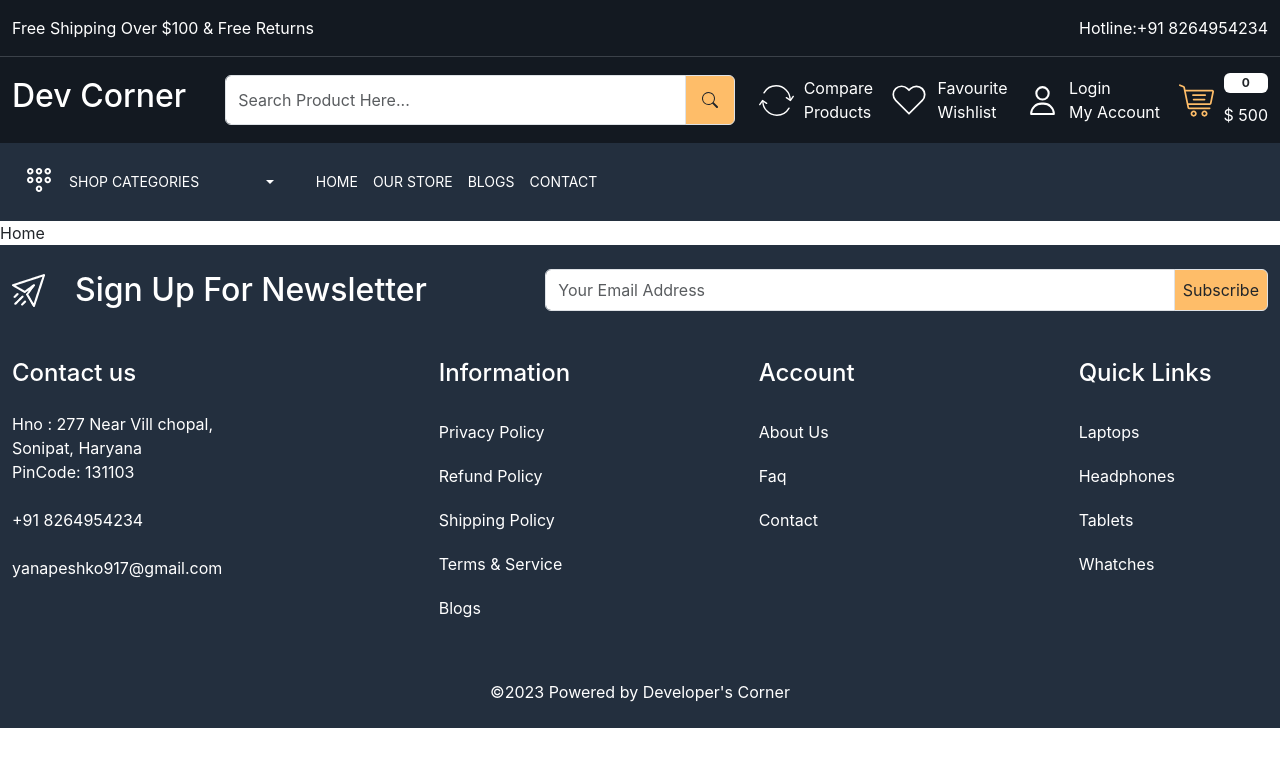
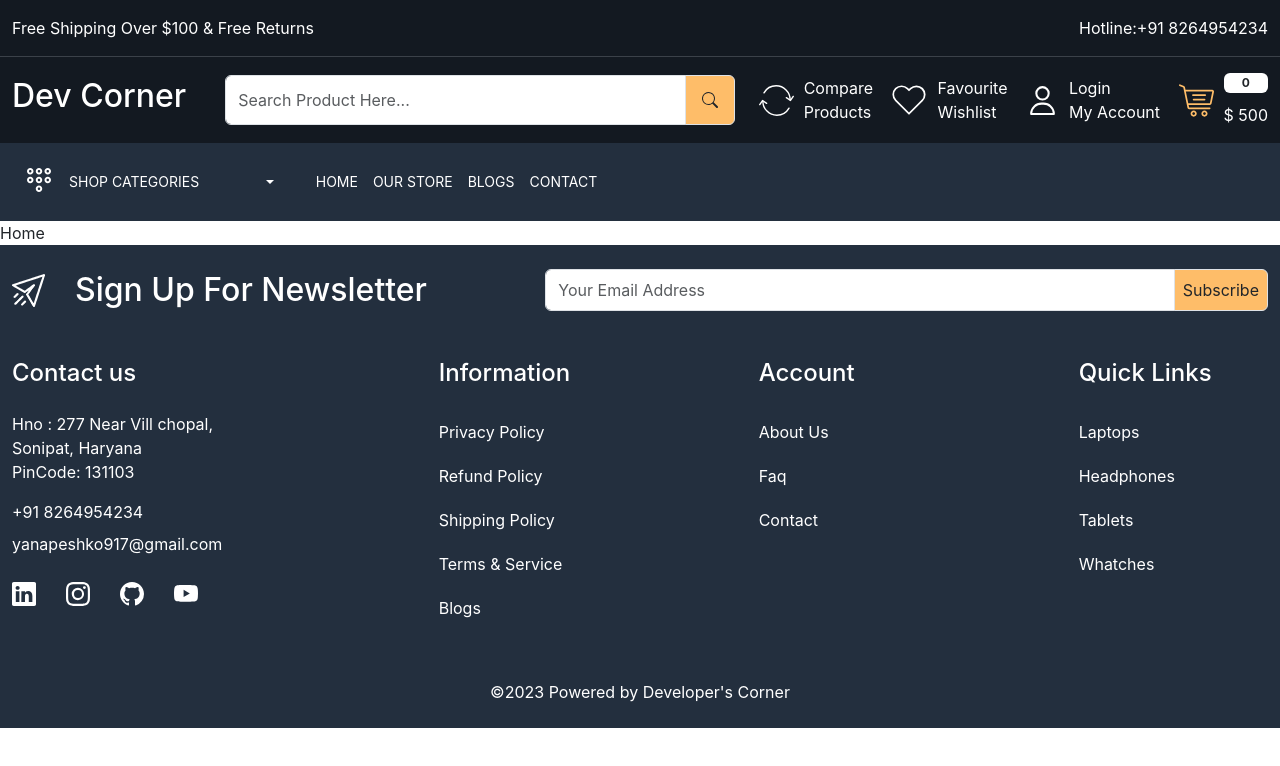
Before and after one commit to yanapeshko/web-shop, a React (Create React App) app: page / in a window 1280 px wide. Shown: the top 766 px of the page. Built offline with nearby package versions, Linux system fonts and the light colour scheme.

Commit message:
footer done

```diff
--- a/src/components/Footer.jsx
+++ b/src/components/Footer.jsx
@@ -1,5 +1,6 @@
 import React from "react";
 import { Link } from "react-router-dom";
+import { BsLinkedin, BsGithub, BsYoutube, BsInstagram } from "react-icons/bs";
 
 const Footer = () => {
   return (
@@ -44,17 +45,30 @@
                 </address>
                 <a
                   href="tel:+91 8264954234"
-                  className="mt-4 d-block mb-2 text-white"
+                  className="mt-3 d-block mb-1 text-white"
                 >
                   +91 8264954234
                 </a>
                 <a
                   href="mailto:yanapeshko917@gmail.com "
-                  className="mt-4 d-block mb-2 text-white"
+                  className="mt-2 d-block mb-0 text-white"
                 >
                   yanapeshko917@gmail.com
                 </a>
-                <div className="social_icons"></div>
+                <div className="social_icons d-flex align-items-center gap-30 mt-4">
+                  <a href="#" className="text-white">
+                    <BsLinkedin className="fs-4" />
+                  </a>
+                  <a href="#" className="text-white">
+                    <BsInstagram className="fs-4" />
+                  </a>
+                  <a href="#" className="text-white">
+                    <BsGithub className="fs-4" />
+                  </a>
+                  <a href="#" className="text-white">
+                    <BsYoutube className="fs-4" />
+                  </a>
+                </div>
               </div>
             </div>
             <div className="col-3">
```
